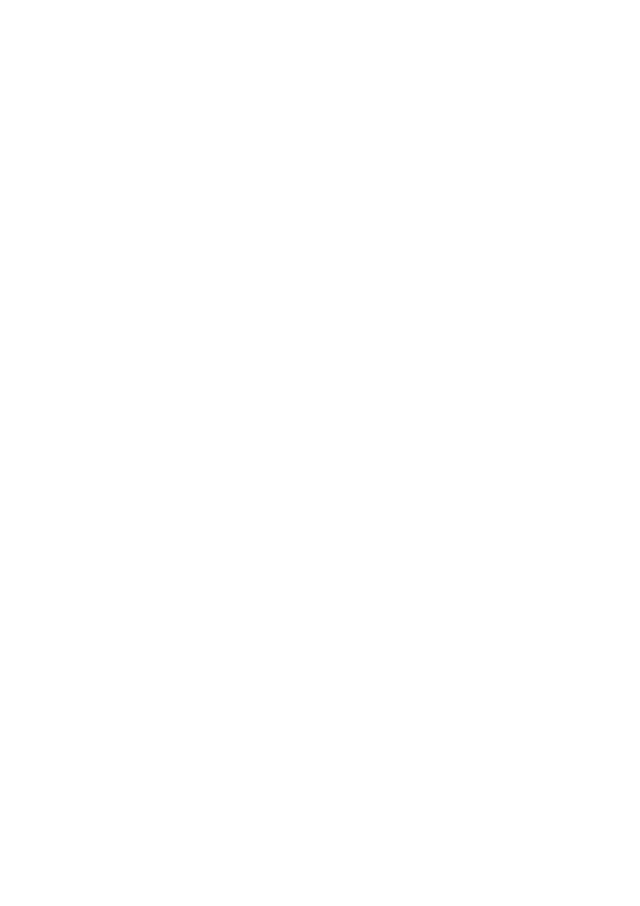
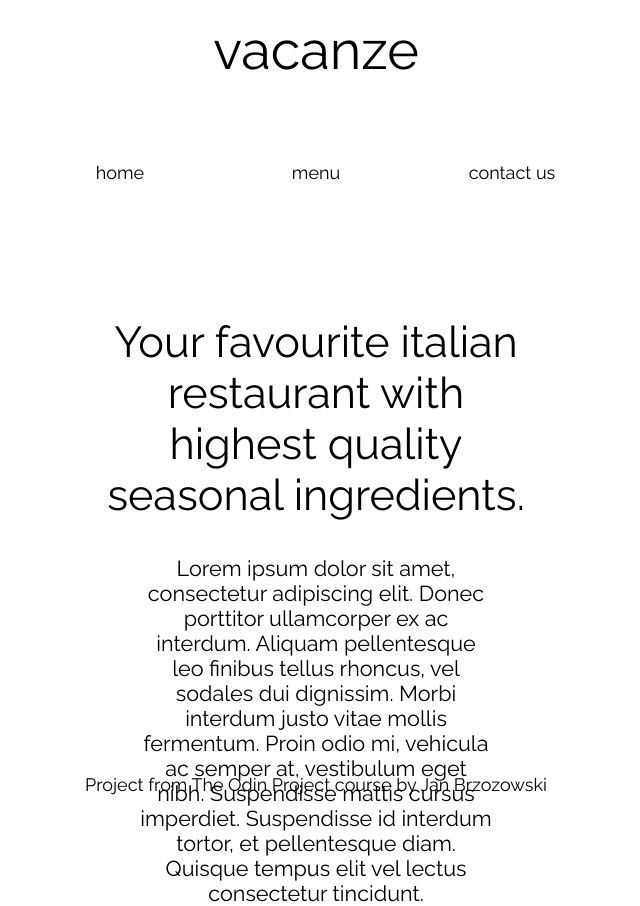
Before and after one commit to j-brzoz/odin-restaurant-page, a website built with webpack: page dist/index.html in a window 1280 px wide. Shown: the whole page, without its empty margins (324-964 px from the left). Before the commit the page ends 800 px from the top, so only its background shows below. Built offline with nearby package versions, Linux system fonts and the light colour scheme; files whose address does not match are found by name.

Commit message:
bare-bones page

```diff
--- a/dist/index.html
+++ b/dist/index.html
@@ -5,9 +5,30 @@
     <meta http-equiv="X-UA-Compatible" content="IE=edge">
     <meta name="viewport" content="width=device-width, initial-scale=1.0">
     <title>Restaurant</title>
+    <link rel="stylesheet" href="style.css">
 </head>
 <body>
+    <div class="header">vacanze</div>
     <script src="main.js"></script>
-    <div id="content"></div>
+    <div class="main">
+        <div id="content">
+            <div class="tabs">
+                <button class="home">home</button>
+                <button class="menu">menu</button>
+                <button class="contact">contact us</button>
+            </div>
+            <p>Your favourite italian restaurant with highest quality seasonal ingredients.</p>
+            <p class="text">
+                Lorem ipsum dolor sit amet, consectetur adipiscing elit. Donec porttitor ullamcorper ex ac interdum.
+                Aliquam pellentesque leo finibus tellus rhoncus, vel sodales dui dignissim.
+                Morbi interdum justo vitae mollis fermentum. Proin odio mi, vehicula ac semper at,
+                vestibulum eget nibh. Suspendisse mattis cursus imperdiet. Suspendisse id interdum tortor,
+                et pellentesque diam. Quisque tempus elit vel lectus consectetur tincidunt.
+            </p>
+        </div>
+    </div>
+    <div class="footer">
+        <p>Project from The Odin Project course by Jan Brzozowski</p>
+    </div>
 </body>
 </html>
--- /dev/null
+++ b/dist/style.css
@@ -0,0 +1,104 @@
+@import url('https://fonts.googleapis.com/css2?family=Raleway&display=swap');
+
+* {
+    margin: 0;
+    padding: 0;
+    box-sizing: border-box;
+}
+
+@media screen and (min-width: 1201px){
+    html {
+        font-size: 18px;
+    }
+}
+
+@media screen and (min-width: 601px) and (max-width: 1200px){
+    html {
+        font-size: 14px;
+    }
+}
+
+@media screen and (max-width: 600px){
+    html {
+        font-size: 10px;
+    }
+}
+
+body {
+    font-family: "Raleway", Arial, sans-serif;
+}
+
+.header {
+    text-align: center;
+    font-size: 3rem;
+    margin: 1rem 0;
+}
+
+.main {
+    position: relative;
+    display: flex;
+    flex-direction: column;
+    align-items: center;
+    background: url(./pic.jpg);
+    width: 100%;
+    height: calc(100vh - 7rem);
+    background-size: cover;
+}
+
+@media screen and (min-width: 601px){
+    .main #content {
+        width: 50%;
+        height: 100%;
+        position: relative;
+        background-color: rgba(255, 255, 255, 0.85);
+        color: black;
+        text-align: center;
+    }
+}
+
+@media screen and (max-width: 600px){
+    .main #content {
+        width: 100%;
+        height: 100%;
+        position: relative;
+        background-color: rgba(255, 255, 255, 0.85);
+        color: black;
+        text-align: center;
+    }
+}
+
+.tabs {
+    display: flex;
+    justify-content: center;
+    gap: 2rem;
+    margin: 2rem 0;
+}
+
+.tabs button {
+    height: 4rem;
+    width: 25%;
+    background-color: white;
+    font-size: 1rem;
+    border: none;
+    color: black;
+    font-family: "Raleway", Arial, sans-serif;
+}
+
+.tabs button:hover {
+    border-bottom: 1px black solid;
+}
+
+#content p {
+    margin: 6rem 6rem 2rem 6rem;
+    font-size: 2.4rem;
+}
+
+#content .text {
+    font-size: 1.2rem;
+    margin: 0 8rem;
+}
+
+.footer{
+    height: 1rem;
+    text-align: center;
+}
```
